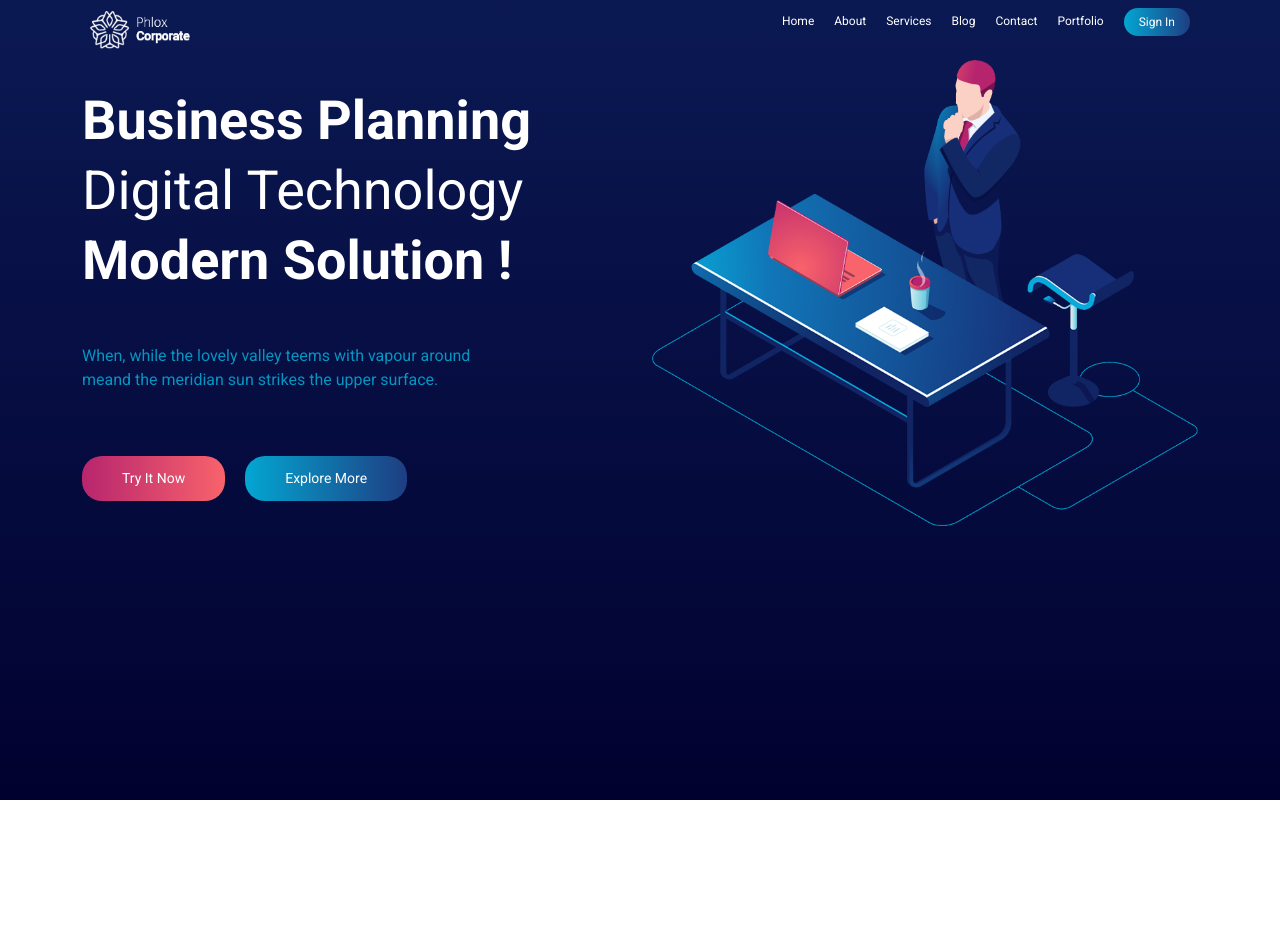
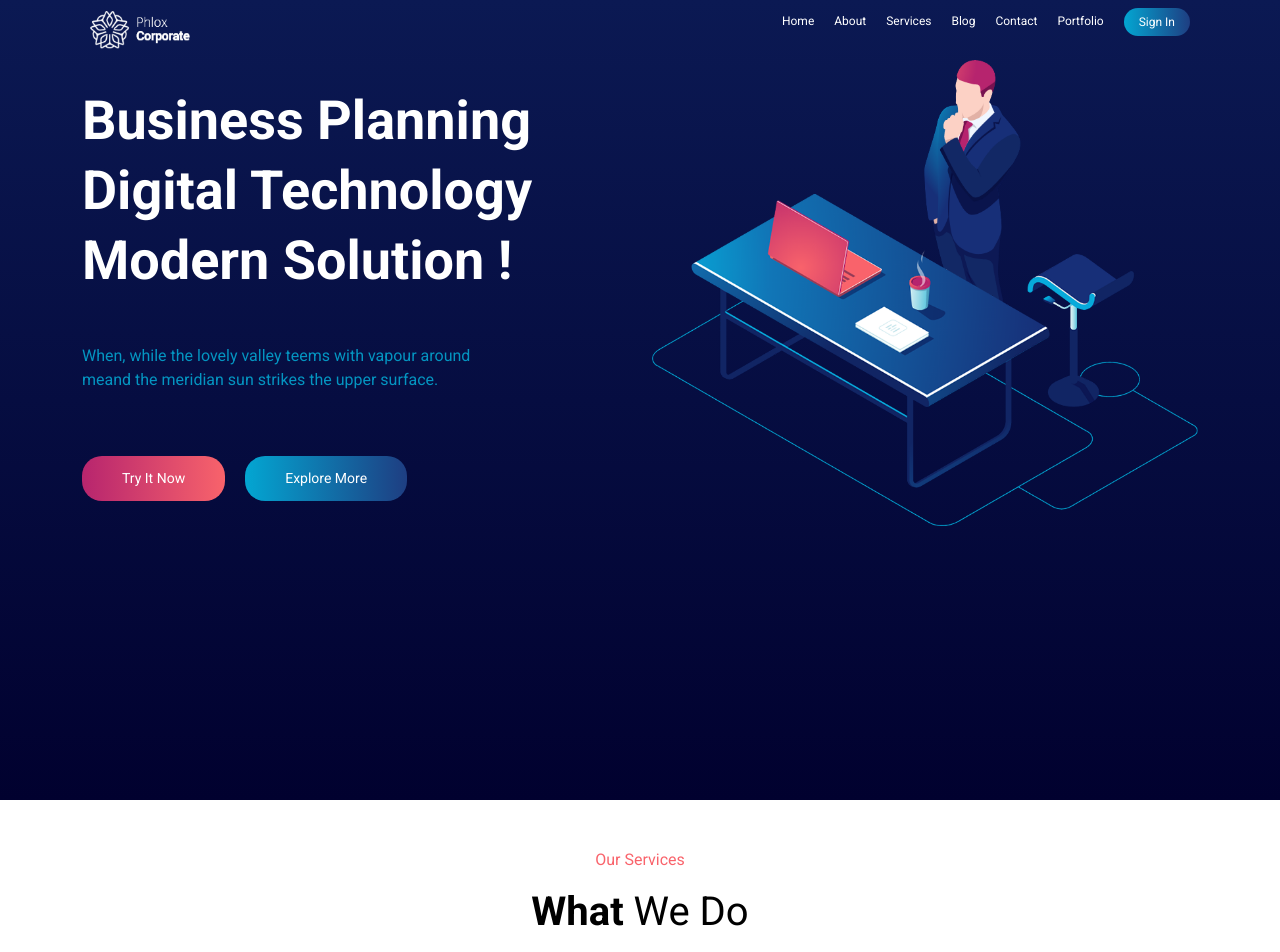
Before and after one commit to Evanflow89/proj-html-vuejs, a Vue app: page / in a window 1280 px wide. Shown: the top 952 px of the page. Before the commit the page ends 800 px from the top, so only its background shows below. Built offline with nearby package versions, Linux system fonts and the light colour scheme.

Commit message:
Started what we do section

```diff
--- a/src/assets/style/global-parts/typography.scss
+++ b/src/assets/style/global-parts/typography.scss
@@ -8,3 +8,7 @@ h1 {
     color: var(--primary-color);
 
 }
+
+p {
+    font-size: 1rem;
+}
--- a/src/assets/style/global-parts/variables.scss
+++ b/src/assets/style/global-parts/variables.scss
@@ -5,5 +5,15 @@
     --primary-color: #FFFFFF;
     --secondary-color: #0b1953;
     --third-color: #01012f;
+
+
+
+    /*------------------------------
+        BACKGROUND
+    -------------------------------*/
     --parag-color: #0495c1;
+    --text-var1: #F9636B;
+    --text-black: #000000;
+    --text-black2: #000000E6;
+
 }
--- a/src/components/blocks/BaseMain.vue
+++ b/src/components/blocks/BaseMain.vue
@@ -0,0 +1,19 @@
+<template>
+  <main>
+    <what-we-do />
+  </main>
+</template>
+
+<script>
+import WhatWeDo from "../sections/WhatWeDo.vue";
+export default {
+  name: "BaseMain",
+  components: { WhatWeDo },
+};
+</script>
+
+<style lang="scss">
+main {
+  color: var(--text-black);
+}
+</style>
--- a/src/components/commons/HeaderContent.vue
+++ b/src/components/commons/HeaderContent.vue
@@ -32,7 +32,7 @@ export default {
 </script>
 
 <style lang="scss">
-span {
+.col-6 span {
   color: var(--primary-color);
   font-size: 3.375rem;
   font-weight: 600;
--- /dev/null
+++ b/src/components/sections/WhatWeDo.vue
@@ -0,0 +1,36 @@
+<template>
+  <div class="container pt-5">
+    <div class="row text-center pb-5">
+      <p class="redP">Our Services</p>
+      <h2 class="pb-3"><span>What</span> We Do</h2>
+      <p>When, while the lovely valley teems with vapour around meand the</p>
+    </div>
+  </div>
+</template>
+
+<script>
+export default {
+  name: "WhatWeDo",
+};
+</script>
+
+<style lang="scss">
+main {
+  p {
+    color: var(--text-black2);
+  }
+  .redP {
+    color: var(--text-var1);
+  }
+
+  span {
+    font-weight: 700;
+    font-size: 2.5rem;
+  }
+
+  h2 {
+    font-size: 2.5rem;
+    font-weight: 400;
+  }
+}
+</style>
```
